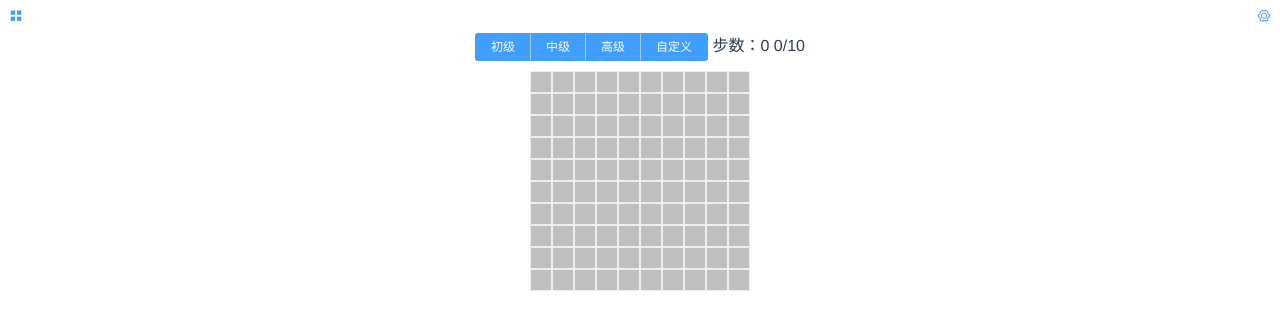
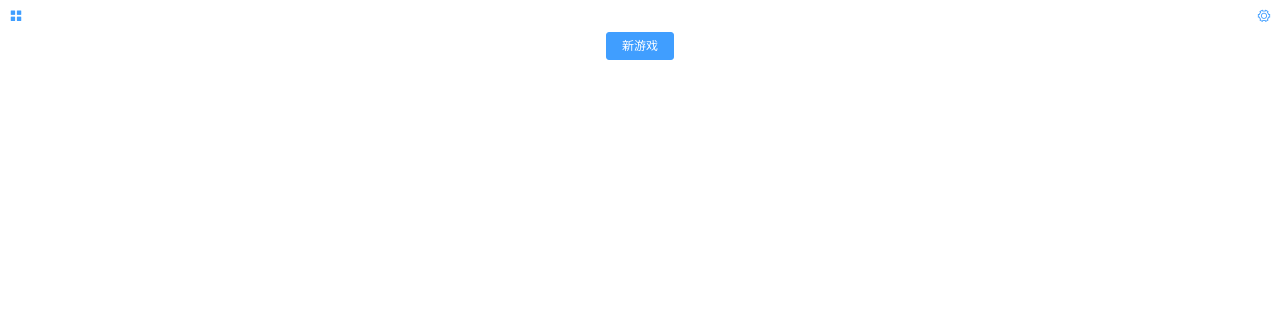
Before and after one commit to frank-deng/experimental-works, a Vue app in the folder vue-cli/: page /#/minesweeper in a window 1280 px wide. Shown: the top 330 px of the page. Built offline with nearby package versions, Linux system fonts and the light colour scheme.

Commit message:
minesweeper updated

```diff
--- a/vue-cli/src/views/minesweeper/cell.vue
+++ b/vue-cli/src/views/minesweeper/cell.vue
@@ -20,9 +20,9 @@
 }
 .minesweeper-cell{
   overflow:hidden;
-  width:20px;
-  height:20px;
-  line-height:20px;
+  width:30px;
+  height:30px;
+  line-height:30px;
   font-size:14px;
   vertical-align:middle;
   text-align:center;
--- a/vue-cli/src/views/minesweeper/minesweeper.js
+++ b/vue-cli/src/views/minesweeper/minesweeper.js
@@ -1,17 +1,19 @@
 import BoardCell from './cell.vue';
+import newLevel from './newLevel.vue';
 export default{
   components:{
-    BoardCell
+    BoardCell,
+    newLevel
   },
   data(){
     return{
       level:null,
-      width:30,
-      height:16,
-      mines:99,
-      steps:0,
+      width:null,
+      height:null,
+      mines:null,
+      steps:null,
       board:null,
-      status:'start'
+      status:null
     };
   },
   computed:{
@@ -33,51 +35,23 @@ export default{
   watch:{
     status(status){
       if('success'==status){
-        this.$message.success({
-          message:'成功了',
-          showClose:true,
-          offset:60
-        });
       }else if('failed'==status){
-        this.$message.error({
-          message:'失败了',
-          showClose:true,
-          offset:60
-        });
       }
     }
   },
-  created(){
-    this.restart('novice');
-  },
   methods:{
-    restart(level){
-      this.level=level;
-      switch(level){
-        case 'novice':
-          Object.assign(this,{
-            width:10,
-            height:10,
-            mines:10
-          });
-        break;
-        case 'medium':
-          Object.assign(this,{
-            width:16,
-            height:16,
-            mines:40
-          });
-        break;
-        case 'expert':
-          Object.assign(this,{
-            width:30,
-            height:16,
-            mines:99
-          });
-        break;
-      }
-      this.steps=0;
-      this.createBoard(this.width,this.height);
+    restart(){
+      this.$refs.newLevel.open().then(resp=>{
+        Object.assign(this,{
+          level:resp.level,
+          width:resp.width,
+          height:resp.height,
+          mines:resp.mines,
+          status:'start',
+          steps:0
+        });
+        this.createBoard(this.width,this.height);
+      })
     },
     createBoard(width,height){
       let board=[];
--- a/vue-cli/src/views/minesweeper/minesweeper.vue
+++ b/vue-cli/src/views/minesweeper/minesweeper.vue
@@ -1,14 +1,13 @@
 <template>
   <div class='minesweeper' oncontextmenu='return false'>
     <div class='toolbox'>
-      <el-button-group>
-        <el-button type='primary' size='mini' @click='restart("novice")'>初级</el-button>
-        <el-button type='primary' size='mini' @click='restart("medium")'>中级</el-button>
-        <el-button type='primary' size='mini' @click='restart("expert")'>高级</el-button>
-        <el-button type='primary' size='mini' @click='restart("custom")'>自定义</el-button>
-      </el-button-group>
-      步数：{{steps}}
-      {{minesMarked}}/{{mines}}
+      <el-button type='primary' size='mini' @click='restart'>新游戏</el-button>
+      <template v-if='board'>
+        <div class='steps'>步数：{{steps}}</div>
+        <div class='mines'>{{minesMarked}}/{{mines}}</div>
+        <div class='success' v-if='"success"==status'>成功了</div>
+        <div class='failed' v-if='"failed"==status'>失败了</div>
+      </template>
     </div>
     <div class='board-container' v-if='board'>
       <div class='board-row' v-for='(rowData,row) of board'>
@@ -18,6 +17,7 @@
         </div>
       </div>
     </div>
+    <newLevel ref='newLevel'></newLevel>
   </div>
 </template>
 <style scoped lang='less'>
@@ -25,10 +25,26 @@
   .toolbox{
     text-align:center;
     margin-bottom:10px;
+    .steps,.mines,.success,.failed{
+      width:60px;
+      line-height:28px;
+      display:inline-block;
+      vertical-align:top;
+      font-size:14px;
+    }
+    .steps{
+      width:100px;
+    }
+    .success{
+      color:#00cc00;
+    }
+    .failed{
+      color:#cc0000;
+    }
   }
   .board-container{
     user-select:none;
-    margin:0 auto;
+    margin:0 auto 10px auto;
     display:table;
     table-layout:fixed;
     .board-row{
--- /dev/null
+++ b/vue-cli/src/views/minesweeper/newLevel.js
@@ -0,0 +1,82 @@
+export default{
+  data(){
+    return{
+      display:false,
+      resolve:null,
+      reject:null,
+      formData:{
+        level:'novice',
+        width:10,
+        height:10,
+        mines:10
+      }
+    };
+  },
+  computed:{
+    customLevel(){
+      return 'custom'==this.formData.level;
+    },
+    maxMines(){
+      return this.formData.width * this.formData.height - 4;
+    }
+  },
+  watch:{
+    display(display){
+      if(display){
+        return;
+      }
+      if(this.resolve && this.reject){
+        this.reject('cancel');
+      }
+      this.resolve=this.reject=null;
+    }
+  },
+  methods:{
+    open(){
+      return new Promise((resolve,reject)=>{
+        Object.assign(this,{
+          resolve,
+          reject,
+          display:true
+        });
+      });
+    },
+    submit(){
+      let resp=Object.assign({},this.formData);
+      switch(resp.level){
+        case 'novice':
+          Object.assign(resp,{
+            width:10,
+            height:10,
+            mines:10
+          });
+        break;
+        case 'medium':
+          Object.assign(resp,{
+            width:16,
+            height:16,
+            mines:40
+          });
+        break;
+        case 'expert':
+          Object.assign(resp,{
+            width:30,
+            height:16,
+            mines:99
+          });
+        break;
+      }
+      this.resolve(resp);
+      Object.assign(this,{
+        resolve:null,
+        reject:null,
+        display:false
+      });
+    },
+    updateMines(){
+      if(this.formData.mines>this.maxMines){
+        this.formData.mines=this.maxMines;
+      }
+    }
+  }
+}
--- /dev/null
+++ b/vue-cli/src/views/minesweeper/newLevel.vue
@@ -0,0 +1,35 @@
+<template>
+  <el-dialog
+    v-if='display'
+    :visible.sync='display'
+    title='新游戏'
+    :center='true'
+    :close-on-click-modal='false'
+    :append-to-body='true'>
+    <el-form size='mini'>
+      <el-form-item label='难度'>
+        <el-radio-group v-model='formData.level'>
+          <el-radio label='novice'>初级</el-radio>
+          <el-radio label='medium'>中级</el-radio>
+          <el-radio label='expert'>高级</el-radio>
+          <el-radio label='custom'>自定义</el-radio>
+        </el-radio-group>
+      </el-form-item>
+      <template v-if='customLevel'>
+        <el-form-item label='宽度'>
+          <el-input-number v-model='formData.width' :precision='0' :min='4' :max='32' @change='updateMines'></el-input-number>
+        </el-form-item>
+        <el-form-item label='高度'>
+          <el-input-number v-model='formData.height' :precision='0' :min='4' :max='32' @change='updateMines'></el-input-number>
+        </el-form-item>
+        <el-form-item label='雷数'>
+          <el-input-number v-model='formData.mines' :precision='0' :min='1' :max='maxMines'></el-input-number>
+        </el-form-item>
+      </template>
+    </el-form>
+    <template slot='footer'>
+      <el-button type='primary' size='mini' @click='submit'>新游戏</el-button>
+    </template>
+  </el-dialog>
+</template>
+<script src='./newLevel.js'></script>
```
